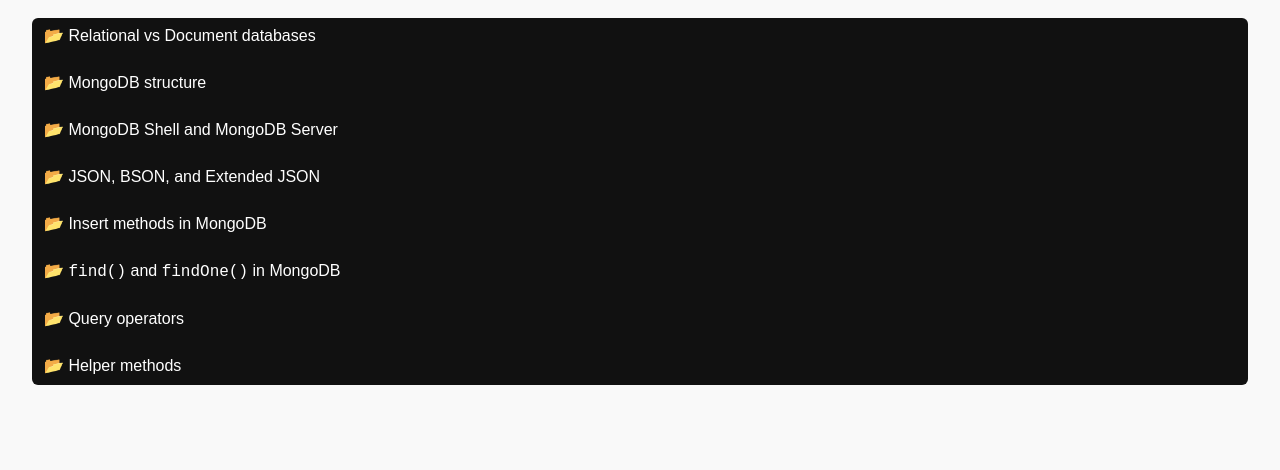
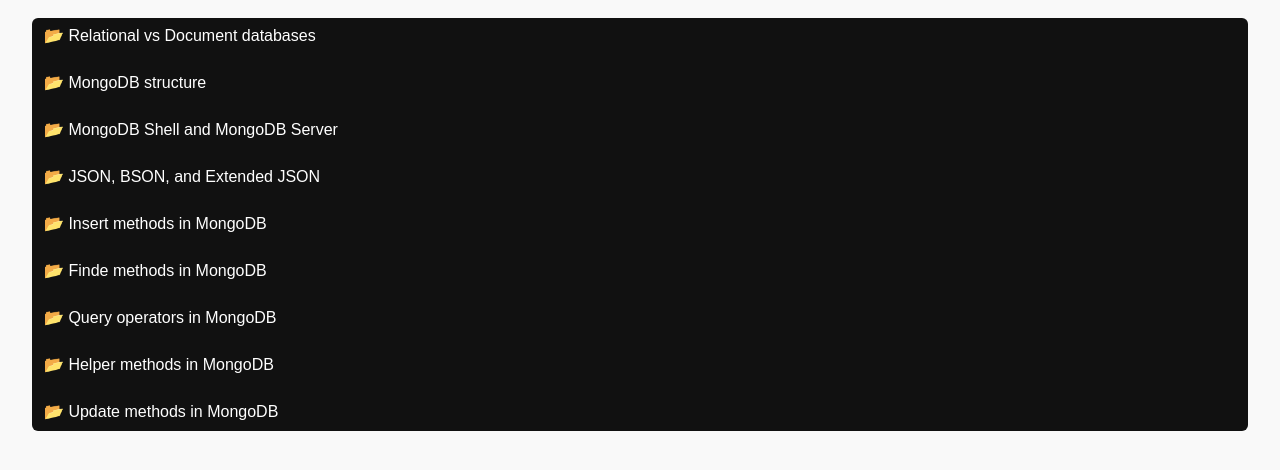
Before and after one commit to AlenaB-dev/MongoDB, a plain HTML site: page index.html in a window 1280 px wide. Shown: the part 172-642 px from the top of the page. Drawn offline with Linux system fonts and the light colour scheme.

Commit message:
feat: added link on new page Update methods.

```diff
--- a/index.html
+++ b/index.html
@@ -92,11 +92,10 @@
       >
       <a href="json_bson_extendedJson.html">📂 JSON, BSON, and Extended JSON</a>
       <a href="insertMethods.html">📂 Insert methods in MongoDB</a>
-      <a href="findMethods.html"
-        >📂 <code>find()</code> and <code>findOne()</code> in MongoDB</a
-      >
-      <a href="queryOperators.html">📂 Query operators</a>
-      <a href="helperMethods.html">📂 Helper methods</a>
+      <a href="findMethods.html">📂 Finde methods in MongoDB</a>
+      <a href="queryOperators.html">📂 Query operators in MongoDB</a>
+      <a href="helperMethods.html">📂 Helper methods in MongoDB</a>
+      <a href="updateOperators.html">📂 Update methods in MongoDB</a>
     </nav>
 
     <!--script for toggle theme-->
```
